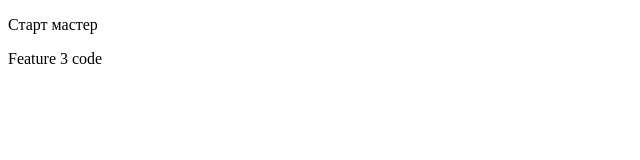
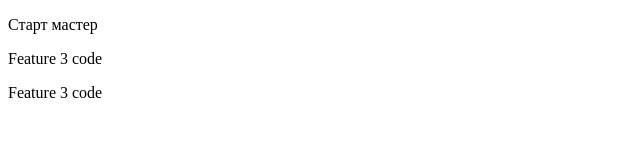
Before and after one commit to axharus/git_test_tmkp, a plain HTML site: page index.html in a window 1280 px wide. Shown: the whole page, without its empty margins (0-640 px from the left). Drawn offline with Linux system fonts and the light colour scheme.

Commit message:
ASC-33 some part of the feature

```diff
--- a/index.html
+++ b/index.html
@@ -13,5 +13,8 @@
     <p>
         Feature 3 code
     </p>
+    <p>
+        Feature 3 code
+    </p>
 </body>
 </html>
```
